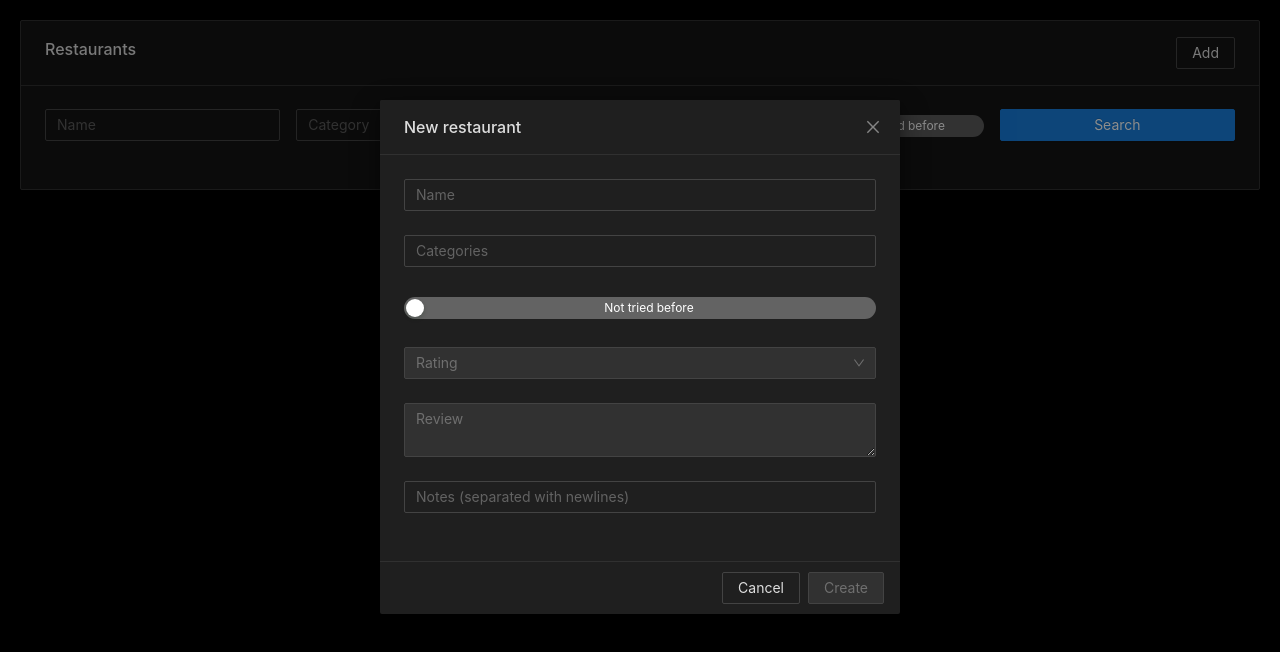
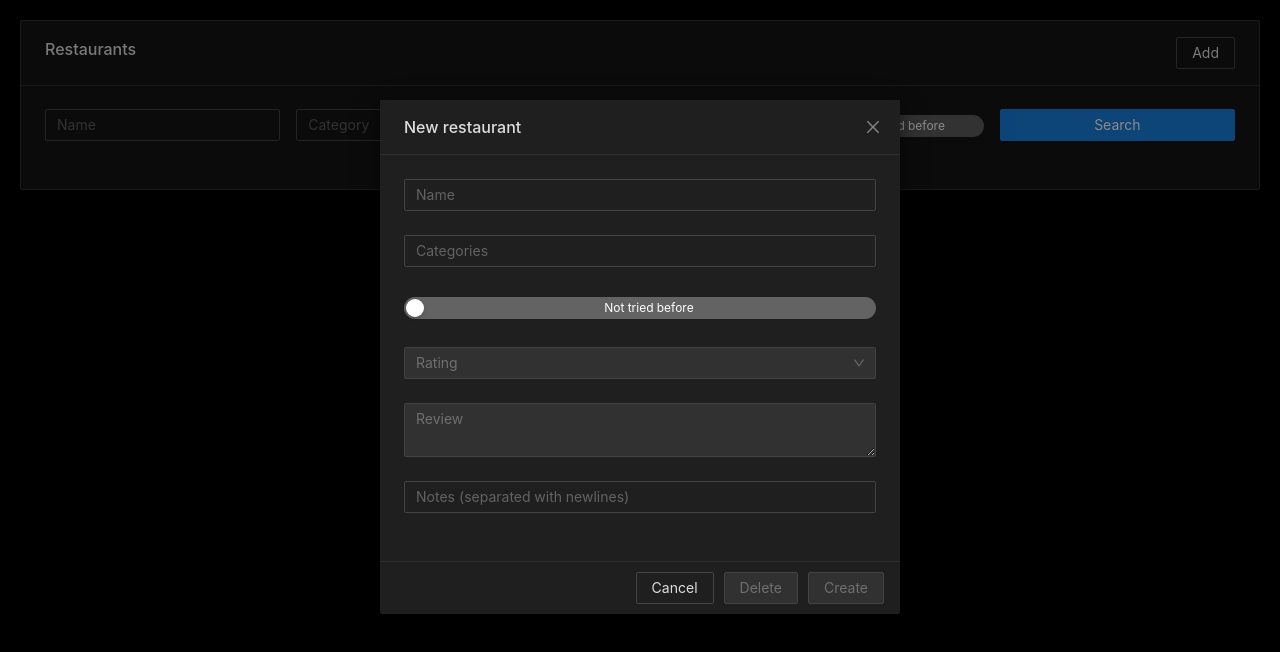
Before and after one commit to Jonarzz/personal-restaurants-knowledge-base, a React (Create React App) app in the folder frontend-app/: page / in a window 1280 px wide. Both pictures are taken after a click on the button "Add". Shown: the top 652 px of the page. Built offline with nearby package versions, Linux system fonts and the light colour scheme.

Commit message:
Enabled restaurant entry deletion on front-end side. Added test verifying if caching is enabled per app user.

```diff
--- /dev/null
+++ b/frontend-app/src/features/restaurant/RestaurantModal.css
@@ -0,0 +1,3 @@
+.ant-modal-footer > * {
+  margin-left: 10px;
+}
--- a/frontend-app/src/features/restaurant/RestaurantModal.tsx
+++ b/frontend-app/src/features/restaurant/RestaurantModal.tsx
@@ -1,13 +1,14 @@
-import {Form, Input, Modal, notification, Select, Switch} from 'antd';
+import {Button, Form, Input, Modal, notification, Popconfirm, Select, Switch} from 'antd';
 import React, {useEffect, useState} from 'react';
 import {Category, RestaurantData} from '../../api';
 import {restaurantEntryApi, restaurantsApi} from '../../api/ApiFacade';
 import {CATEGORY_SELECT_OPTIONS, RATING_SELECT_OPTIONS} from './common';
+import './RestaurantModal.css';
 
 type Props = {
   restaurantData: RestaurantData,
   onClose: Function,
-  onSaveSuccess: Function
+  onChangeSuccess: Function
 };
 
 export type FormData = Omit<RestaurantData, 'notes'> & { notes?: string };
@@ -36,7 +37,7 @@ const handleApiError = (error: any) => {
   });
 };
 
-export const RestaurantModal = ({restaurantData, onClose, onSaveSuccess}: Props) => {
+export const RestaurantModal = ({restaurantData, onClose, onChangeSuccess}: Props) => {
 
   // TODO restaurant deletion
   // TODO share restaurant data (copy to clipboard)
@@ -67,7 +68,7 @@ export const RestaurantModal = ({restaurantData, onClose, onSaveSuccess}: Props)
     restaurantsApi.createRestaurant(formToRestaurantData(formData))
                   .then(() => {
                     onClose();
-                    onSaveSuccess();
+                    onChangeSuccess();
                     openRestaurantSavedNotification('Restaurant created');
                   })
                   .catch(handleApiError)
@@ -79,8 +80,25 @@ export const RestaurantModal = ({restaurantData, onClose, onSaveSuccess}: Props)
     restaurantEntryApi.updateRestaurant(restaurantName, formToRestaurantData(formData))
                       .then(() => {
                         onClose();
-                        onSaveSuccess();
+                        onChangeSuccess();
                         openRestaurantSavedNotification('Restaurant updated');
+                      })
+                      .catch(handleApiError)
+                      .finally(() => setLoading(false));
+  };
+
+  const deleteRestaurant = () => {
+    // TODO component and e2e test
+    const restaurantName = restaurantData.name;
+    if (!restaurantName) {
+      return;
+    }
+    setLoading(true);
+    restaurantEntryApi.deleteRestaurant(restaurantName)
+                      .then(() => {
+                        onClose();
+                        onChangeSuccess();
+                        openRestaurantSavedNotification('Restaurant deleted');
                       })
                       .catch(handleApiError)
                       .finally(() => setLoading(false));
@@ -99,18 +117,31 @@ export const RestaurantModal = ({restaurantData, onClose, onSaveSuccess}: Props)
     }
   };
 
-  // TODO restaurant deletion
+  const footer = [
+    <Button onClick={() => onClose()}>
+      Cancel
+    </Button>,
+    <Popconfirm title="Are you sure?"
+                disabled={!restaurantData.name}
+                onConfirm={deleteRestaurant}>
+      <Button danger
+              disabled={!restaurantData.name}
+              loading={loading}>
+        Delete
+      </Button>
+    </Popconfirm>,
+    <Button type="primary"
+            disabled={!name || !categories?.length}
+            loading={loading}
+            onClick={() => modalForm.submit()}>
+      {restaurantData.name ? 'Update' : 'Create'}
+    </Button>
+  ];
 
   return (
     <Modal open
            title={restaurantData.name || 'New restaurant'}
-           okText={restaurantData.name ? 'Update' : 'Create'}
-           okButtonProps={{
-             loading,
-             disabled: !name || !categories?.length,
-           }}
-           onOk={() => modalForm.submit()}
-           onCancel={() => onClose()}>
+           footer={footer}>
 
       <Form form={modalForm}
             onFinish={submitForm}
--- a/frontend-app/src/features/restaurant/RestaurantSearchPage.tsx
+++ b/frontend-app/src/features/restaurant/RestaurantSearchPage.tsx
@@ -47,7 +47,7 @@ export const RestaurantSearchPage = () => {
       </Card>
       {modalRestaurant && <RestaurantModal restaurantData={modalRestaurant}
                                            onClose={() => setModalRestaurant(undefined)}
-                                           onSaveSuccess={() => {
+                                           onChangeSuccess={() => {
                                              setRestaurants(undefined);
                                              setFormResetCounter(current => ++current);
                                            }}/>}
```
Also changed, not shown: 2 other files (tests, documents, lock files or other folders).
